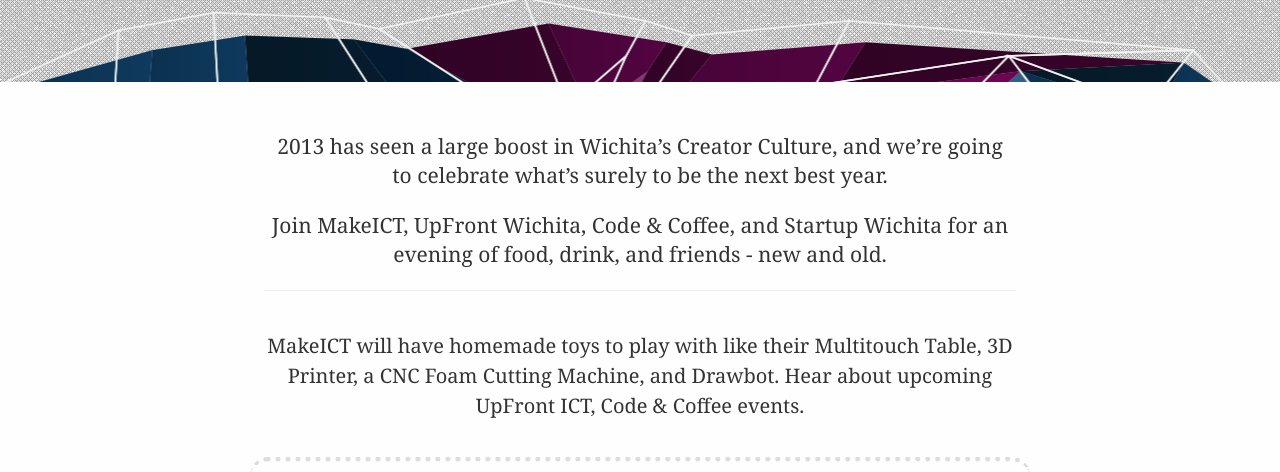
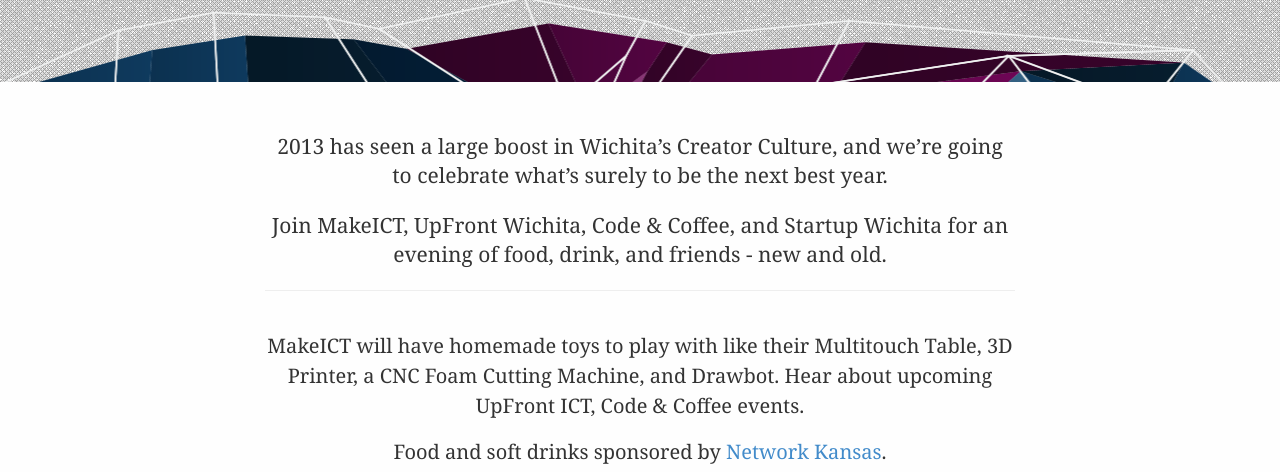
Before and after one commit to kentonh/2014-kickoff, a plain HTML site: page index.html in a window 1280 px wide. Shown: the part 127-599 px from the top of the page. Drawn offline with Linux system fonts and the light colour scheme; some packages are replaced by stand-ins of ours.

Commit message:
added Netowrk Kansas as food sponsor

```diff
--- a/index.html
+++ b/index.html
@@ -47,6 +47,7 @@
               <div class="row">
                 <div class="col-md-12">
                   <p>MakeICT will have homemade toys to play with like their Multitouch Table, 3D Printer, a CNC Foam Cutting Machine, and Drawbot. Hear about upcoming UpFront ICT, Code & Coffee events.</p>
+                  <p>Food and soft drinks sponsored by <a target="_blank" href="http://networkkansas.org">Network Kansas</a>.
                 </div>
               </div>
             </div>
```
